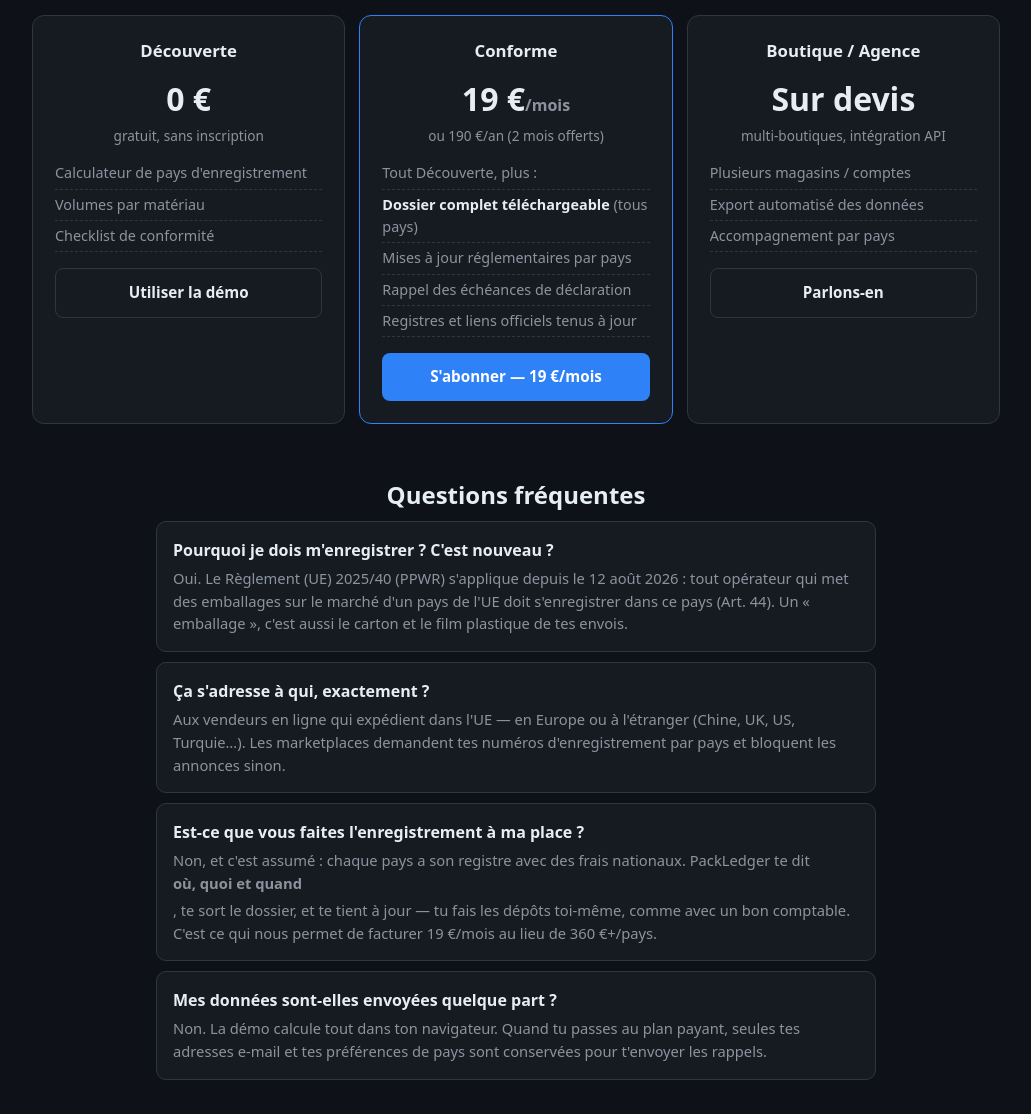
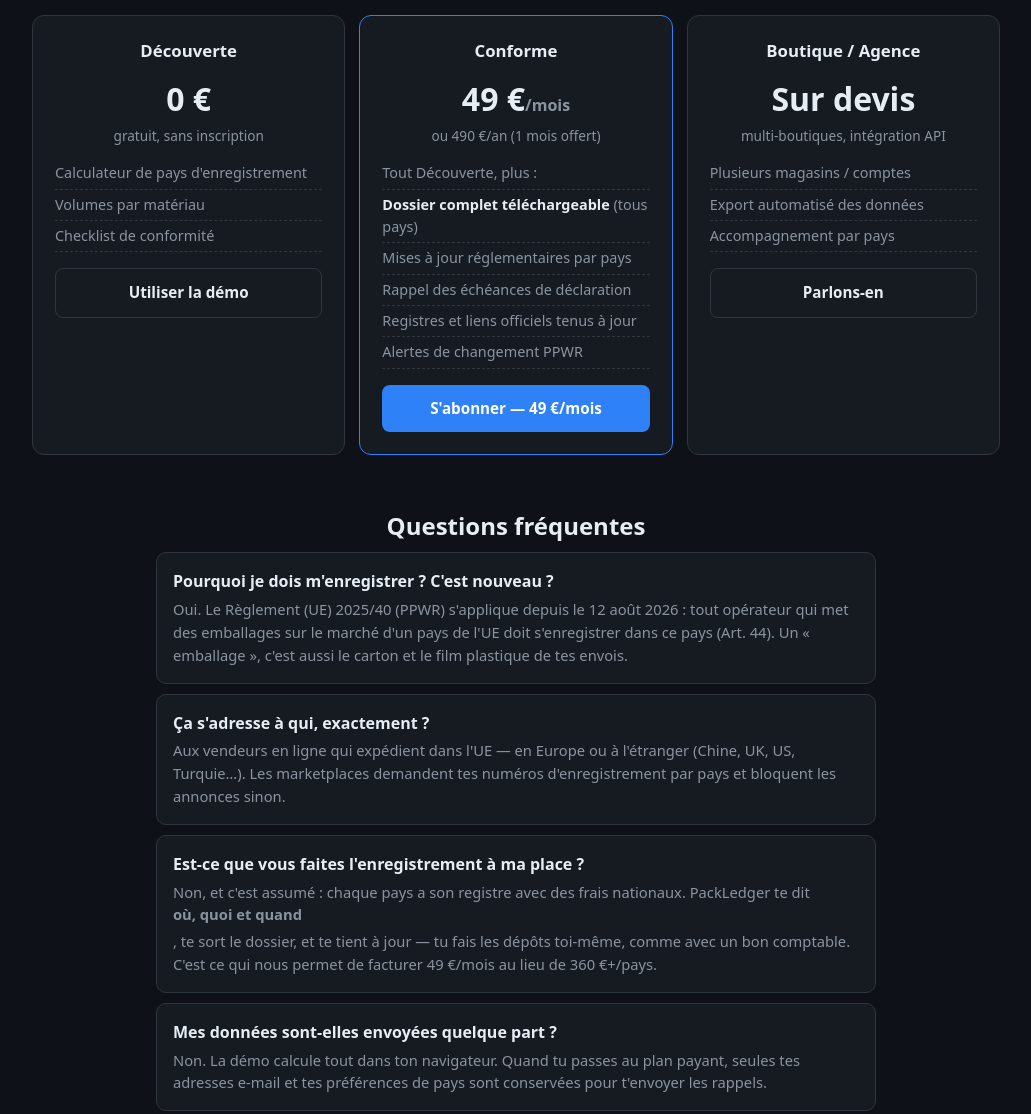
Before and after one commit to Nypsus/packledger, a plain HTML site: page index.html in a window 1280 px wide. Shown: the part 1480-2594 px from the top of the page, without its empty margins (124-1155 px from the left). Drawn offline with Linux system fonts and the light colour scheme.

Commit message:
PackLedger V2.3 — plan Conforme à 49 €/mois (décision utilisateur) : plus crédible face aux services gérés 360-1 485 €/pays

```diff
--- a/index.html
+++ b/index.html
@@ -151,16 +151,17 @@ FR,120,corrugated</textarea>
     </div>
     <div class="plan hot">
       <div class="name">Conforme</div>
-      <div class="amount">19 €<span style="font-size:1rem;color:var(--mut)">/mois</span></div>
-      <div class="per">ou 190 €/an (2 mois offerts)</div>
+      <div class="amount">49 €<span style="font-size:1rem;color:var(--mut)">/mois</span></div>
+      <div class="per">ou 490 €/an (1 mois offert)</div>
       <ul>
         <li>Tout Découverte, plus :</li>
         <li><b>Dossier complet téléchargeable</b> (tous pays)</li>
         <li>Mises à jour réglementaires par pays</li>
         <li>Rappel des échéances de déclaration</li>
         <li>Registres et liens officiels tenus à jour</li>
+        <li>Alertes de changement PPWR</li>
       </ul>
-      <a href="#inscription">S'abonner — 19 €/mois</a>
+      <a href="#inscription">S'abonner — 49 €/mois</a>
     </div>
     <div class="plan gray">
       <div class="name">Boutique / Agence</div>
@@ -179,7 +180,7 @@ FR,120,corrugated</textarea>
   <div class="faq">
     <div class="q"><b>Pourquoi je dois m'enregistrer ? C'est nouveau ?</b><p>Oui. Le Règlement (UE) 2025/40 (PPWR) s'applique depuis le 12 août 2026 : tout opérateur qui met des emballages sur le marché d'un pays de l'UE doit s'enregistrer dans ce pays (Art. 44). Un « emballage », c'est aussi le carton et le film plastique de tes envois.</p></div>
     <div class="q"><b>Ça s'adresse à qui, exactement ?</b><p>Aux vendeurs en ligne qui expédient dans l'UE — en Europe ou à l'étranger (Chine, UK, US, Turquie…). Les marketplaces demandent tes numéros d'enregistrement par pays et bloquent les annonces sinon.</p></div>
-    <div class="q"><b>Est-ce que vous faites l'enregistrement à ma place ?</b><p>Non, et c'est assumé : chaque pays a son registre avec des frais nationaux. PackLedger te dit <b>où, quoi et quand</b>, te sort le dossier, et te tient à jour — tu fais les dépôts toi-même, comme avec un bon comptable. C'est ce qui nous permet de facturer 19 €/mois au lieu de 360 €+/pays.</p></div>
+    <div class="q"><b>Est-ce que vous faites l'enregistrement à ma place ?</b><p>Non, et c'est assumé : chaque pays a son registre avec des frais nationaux. PackLedger te dit <b>où, quoi et quand</b>, te sort le dossier, et te tient à jour — tu fais les dépôts toi-même, comme avec un bon comptable. C'est ce qui nous permet de facturer 49 €/mois au lieu de 360 €+/pays.</p></div>
     <div class="q"><b>Mes données sont-elles envoyées quelque part ?</b><p>Non. La démo calcule tout dans ton navigateur. Quand tu passes au plan payant, seules tes adresses e-mail et tes préférences de pays sont conservées pour t'envoyer les rappels.</p></div>
   </div>
 
@@ -210,7 +211,7 @@ FR,120,corrugated</textarea>
 
   <div class="signup" id="inscription">
     <h3>Commence maintenant</h3>
-    <p>La démo est gratuite et sans inscription. Pour le plan Conforme (19 €/mois), laisse ton e-mail : on te confirme et on te guide pour tes premiers enregistrements.</p>
+    <p>La démo est gratuite et sans inscription. Pour le plan Conforme (49 €/mois), laisse ton e-mail : on te confirme et on te guide pour tes premiers enregistrements.</p>
     <form id="signform" onsubmit="return signup(event)">
       <input type="email" id="email" placeholder="ton@email.com" required>
       <button type="submit">Demander l'accès Conforme</button>
@@ -379,9 +380,9 @@ function sendReview(ev){
 function signup(ev){
   var em = document.getElementById("email").value;
   if (!em) return false;
-  var sujet = encodeURIComponent("PackLedger — demande accès Conforme (19 €/mois)");
+  var sujet = encodeURIComponent("PackLedger — demande accès Conforme (49 €/mois)");
   var corps = encodeURIComponent(
-    "Bonjour PackLedger,\n\nJe souhaite accéder au plan Conforme (19 €/mois).\n\nMon e-mail : " + em +
+    "Bonjour PackLedger,\n\nJe souhaite accéder au plan Conforme (49 €/mois).\n\nMon e-mail : " + em +
     "\nPays où je vends :\nPlateformes (Amazon, eBay…) :\n\nMerci de me confirmer la suite.");
   var href = "mailto:nypsus.business@gmail.com?subject=" + sujet + "&body=" + corps;
   window.location.href = href;
```
